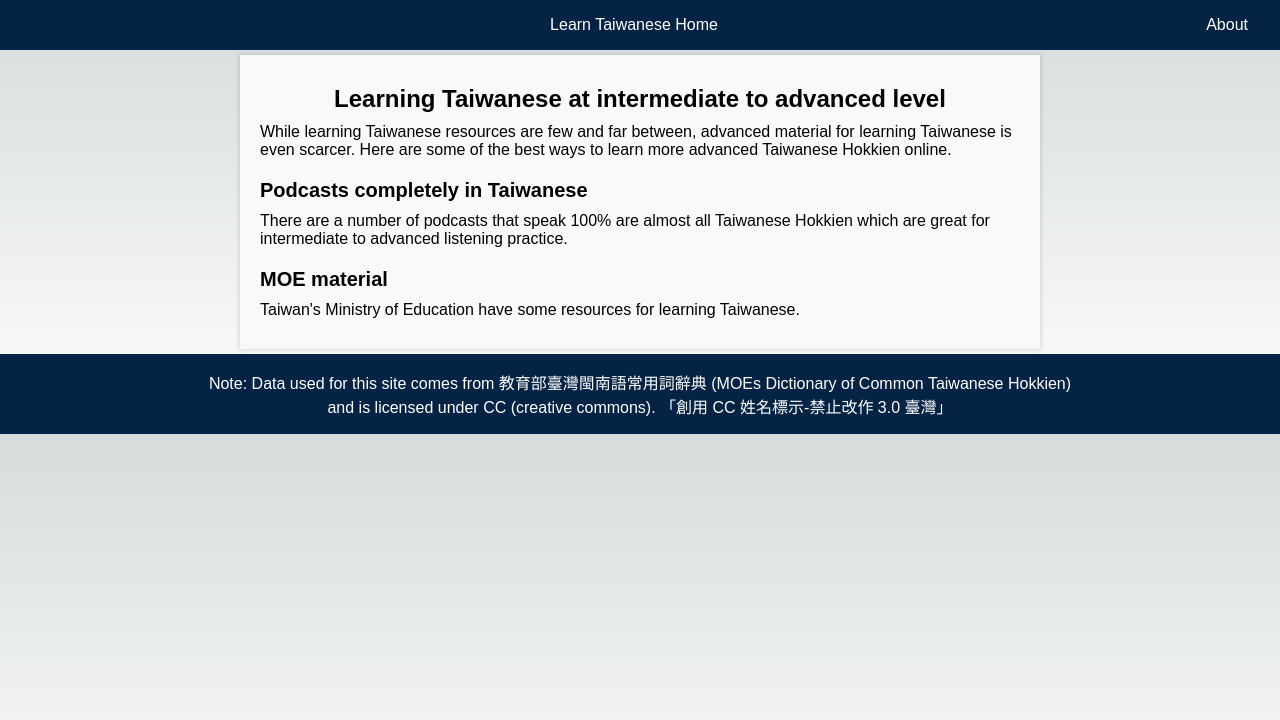
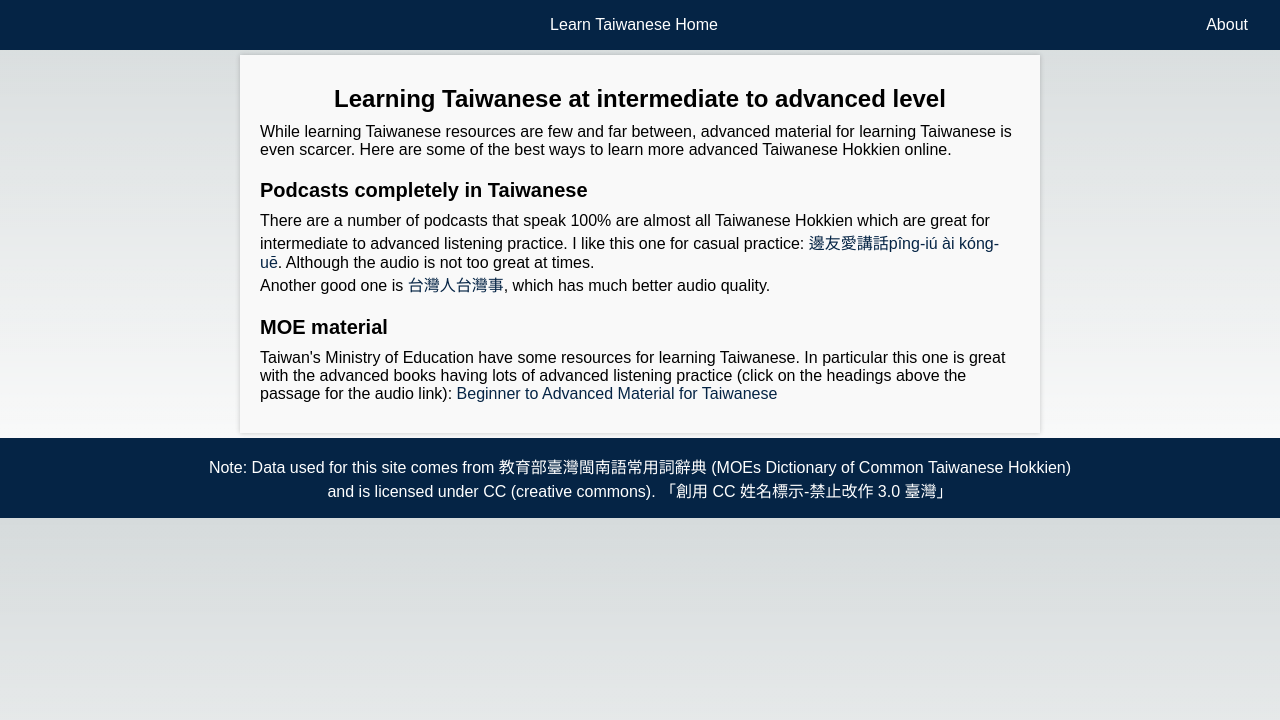
Before and after one commit to jielongjp/study-taigi, a Next.js app: page /blog/intermediate-taiwanese in a window 1280 px wide. Shown: the top 720 px of the page. Built offline with nearby package versions, Linux system fonts and the light colour scheme.

Commit message:
add some seo content

```diff
--- a/src/pages/blog/intermediate-taiwanese/index.tsx
+++ b/src/pages/blog/intermediate-taiwanese/index.tsx
@@ -30,12 +30,24 @@ export default function IntermediateTw() {
         <StParagraph>
           There are a number of podcasts that speak 100% are almost all
           Taiwanese Hokkien which are great for intermediate to advanced
-          listening practice.
+          listening practice. I like this one for casual practice:{" "}
+          <a href="https://open.spotify.com/show/1839iTni8QXQ7zR6HYoE4G">
+            邊友愛講話pîng-iú ài kóng-uē
+          </a>
+          . Although the audio is not too great at times. <br></br>
+          Another good one is{" "}
+          <a href="https://spotify.link/2azXyLGZPDb">台灣人台灣事</a>, which has
+          much better audio quality.
         </StParagraph>
         <StHeading>MOE material</StHeading>
         <StParagraph>
           Taiwan&apos;s Ministry of Education have some resources for learning
-          Taiwanese.
+          Taiwanese. In particular this one is great with the advanced books
+          having lots of advanced listening practice (click on the headings
+          above the passage for the audio link):{" "}
+          <a href="https://www.huayuworld.org/taiwanese-download.php">
+            Beginner to Advanced Material for Taiwanese
+          </a>
         </StParagraph>
       </BlogTemplate>
     </>
```
Also changed, not shown: src/pages/blog/resources/index.tsx (+10 -2 lines), src/pages/vocab/[category].tsx (+9 -0 lines).
